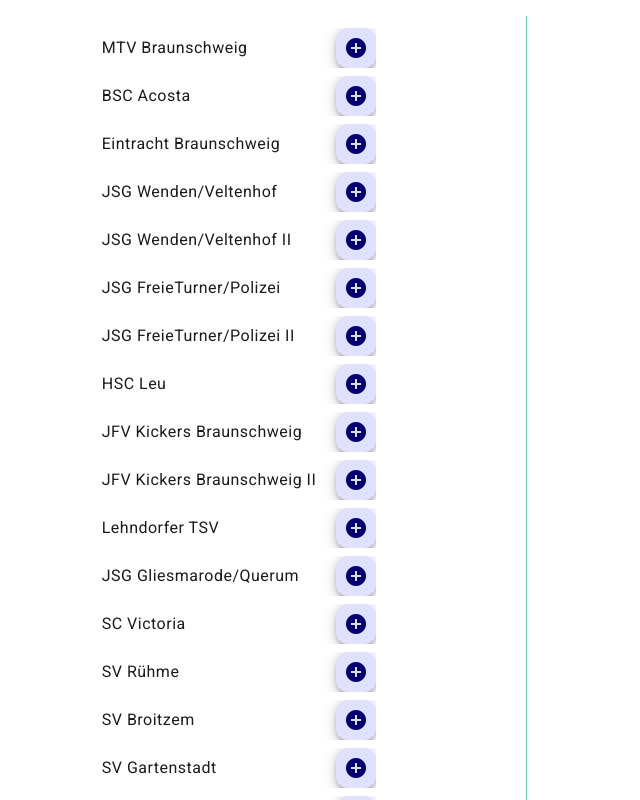
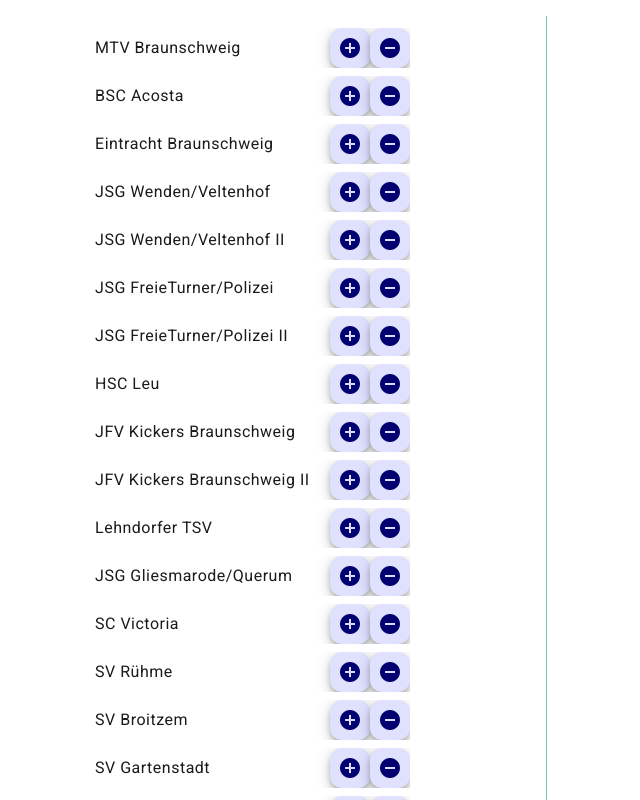
Before and after one commit to plaili/funino-halle, an Angular app: page / in a window 1280 px wide. Shown: the top 800 px of the page, without its empty margins (267-907 px from the left). Built offline with nearby package versions, Linux system fonts and the light colour scheme.

Commit message:
feat: remove teams from participant list

```diff
--- a/src/app/app.component.html
+++ b/src/app/app.component.html
@@ -88,7 +88,9 @@
     <div class="left-side">
       <app-team-list
         [teamList]="teamList"
-        (addTeamEvent)="addTeam($event)"></app-team-list>
+        (addTeamEvent)="addTeam($event)"
+        (removeTeamEvent)="removeTeam($event)">
+      </app-team-list>
     </div>
     <div class="divider" role="separator" aria-label="Divider"></div>
     <div class="right-side">
--- a/src/app/app.component.ts
+++ b/src/app/app.component.ts
@@ -12,7 +12,6 @@
 })
 export class AppComponent {
   title = 'funino-halle';
-  participant = {} as Participant;
   participantList = [] as Participant[];
   teamList = [
     { name: 'MTV Braunschweig' },
@@ -52,6 +51,21 @@
     this.participantList.push({ name: $event, index: teamCount, strength: 0 });
   }
 
+  removeTeam($event: string) {
+    console.log(this.participantList);
+    const teamCount = this.participantList.filter(
+      participant => participant.name === $event
+    ).length;
+    if (teamCount === 0) {
+      return;
+    }
+    const removeIndex = this.participantList.findIndex(
+      participant =>
+        participant.name === $event && participant.index === teamCount - 1
+    );
+    this.participantList.splice(removeIndex, 1);
+  }
+
   incStrength($event: Participant) {
     const team = this.participantList.find(
       participant =>
--- a/src/components/team-list.component.ts
+++ b/src/components/team-list.component.ts
@@ -30,9 +30,14 @@
             <div class="left">
               {{ team.name }}
             </div>
-            <button mat-mini-fab class="right" (click)="onAdd(team.name)">
-              <mat-icon>add_circle</mat-icon>
-            </button>
+            <div class="right">
+              <button mat-mini-fab (click)="onAdd(team.name)">
+                <mat-icon>add_circle</mat-icon>
+              </button>
+              <button mat-mini-fab (click)="onRemove(team.name)">
+                <mat-icon>do_not_disturb_on</mat-icon>
+              </button>
+            </div>
           </div>
         </mat-list-item>
       }
@@ -42,8 +47,12 @@
 export class TeamListComponent {
   @Input() teamList = [{ name: '' }];
   @Output() addTeamEvent = new EventEmitter<string>();
+  @Output() removeTeamEvent = new EventEmitter<string>();
 
   onAdd(name: string) {
     this.addTeamEvent.emit(name);
   }
+  onRemove(name: string) {
+    this.removeTeamEvent.emit(name);
+  }
 }
```
